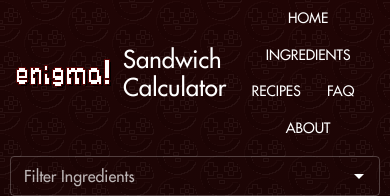
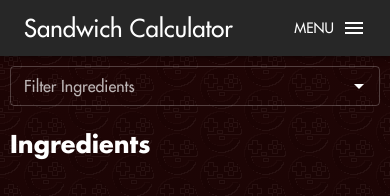
Before and after one commit to enigma0Z/pokemon-sv-sandwich-calc, a React (Create React App) app: page /explore in a window 390 px wide. Shown: the top 196 px of the page. Built offline with nearby package versions, Linux system fonts and the light colour scheme.

Commit message:
Slight UI updates
* Use an app bar
* Adjust side gutter ad placements
* Add drawer for mobile instead of button row

```diff
--- a/src/components/PowerRequirementComponent.tsx
+++ b/src/components/PowerRequirementComponent.tsx
@@ -22,10 +22,10 @@ export default function PowerRequirementComponent(
         padding: '.5em',
         display: props.requirements.length > 0 ? 'block' : 'none',
         position: 'fixed',
-        top: '.25em',
+        top: '5em',
         right: '.25em',
         zIndex: 1000,
-        borderRadius: '1em',
+        borderRadius: minimized ? '4em' : '1em',
       }}
       elevation={4}
     >
--- a/src/pages/Layout.tsx
+++ b/src/pages/Layout.tsx
@@ -1,9 +1,10 @@
-import { Box, Button, Link, Theme, Toolbar, Typography, useTheme } from '@mui/material';
+import { AppBar, Box, Button, Divider, Drawer, Grid, IconButton, Link, List, ListItemButton, ListItemText, Theme, Toolbar, Typography, useTheme } from '@mui/material';
 import { NavLink, Outlet, useLocation } from 'react-router-dom';
 import res from '../res';
 import './Layout.css';
 import { useEffect, useState } from 'react';
 import { NitroPayConfig } from '../util/NitroPayConfig';
+import { Menu } from '@mui/icons-material';
 
 const GUTTER_BREAKPOINT = 1536
 const ANCHOR_BREAKPOINT = 900
@@ -49,8 +50,7 @@ function createStickyStackAd() {
     ...NitroPayConfig,
     "format": "sticky-stack",
     "stickyStackLimit": 15,
-    "stickyStackSpace": 1.25,
-    "stickyStackOffset": 200,
+    "stickyStackSpace": 1.5,
     "sizes": sizes,
     "report": {
       "enabled": true,
@@ -82,8 +82,6 @@ function resizeListener(event: UIEvent) {
       (previousWidth < currentWidth && currentWidth >= ANCHOR_BREAKPOINT && previousWidth < ANCHOR_BREAKPOINT) // growing
     ) {
       createStickyStackAd()
-      // const bottomAnchorElement = document.getElementById(BOTTOM_ANCHOR_ID)
-      // if (bottomAnchorElement) bottomAnchorElement.remove()
     }
   }
 
@@ -91,8 +89,6 @@ function resizeListener(event: UIEvent) {
 }
 
 export default function Layout() {
-
-  const [search, setSearch] = useState(useLocation().search)
 
   const theme = useTheme()
   const styles = (theme: Theme) => ({
@@ -105,6 +101,7 @@ export default function Layout() {
       width: '90%'
     },
     gutter: {
+      paddingTop: '6em',
       [theme.breakpoints.up('xl')]: {
         minWidth: '340px',
       },
@@ -118,7 +115,7 @@ export default function Layout() {
     },
     layout: {
       display: 'flex',
-      flexDirection: 'row'
+      flexDirection: 'row',
     },
     app: {
       textAlign: 'left',
@@ -158,30 +155,93 @@ export default function Layout() {
     createStickyStackAd()
   })
 
+  const [search, setSearch] = useState(useLocation().search)
+  const [drawerOpen, setDrawerOpen] = useState(false)
+
   return (
     <>
       <div className="background-color"></div>
       <div className="background-image"></div>
 
-      {/* <AppBar position='absolute'> */}
+      <AppBar position="relative" >
         <Toolbar>
-          <img style={{ imageRendering: 'pixelated' }} src={res.img.logo} alt="enigma! logo" />
-          <Typography variant="h3" component="div" marginLeft={'.5em'}>
-            Sandwich Calculator
-          </Typography>
-          <Box marginLeft={'1em'}>
+          <Box margin={'.5em'}>
+            <Typography variant="h3" textAlign={'center'}>
+              Sandwich Calculator
+            </Typography>
+          </Box>
+          <Box sx={{ display: { xs: 'none', sm: 'none', md: 'flex' } }}>
             <nav>
-              <Button component={NavLink} to={`/${search}`}>Home</Button>
-              <Button component={NavLink} to={`/Explore${search}`}>Ingredients</Button>
-              <Button component={NavLink} to={`/Recipes${search}`}>Recipes</Button>
-              <Button component={NavLink} to={`/FAQ${search}`}>FAQ</Button>
-              <Button component={NavLink} to={`/About${search}`}>About</Button>
+              <Button size='small' component={NavLink} to={`/${search}`}>Home</Button>
+              <Button size='small' component={NavLink} to={`/Explore${search}`}>Ingredients</Button>
+              <Button size='small' component={NavLink} to={`/Recipes${search}`}>Recipes</Button>
+              <Button size='small' component={NavLink} to={`/FAQ${search}`}>FAQ</Button>
+              <Button size='small' component={NavLink} to={`/About${search}`}>About</Button>
             </nav>
           </Box>
-          <Box flexGrow={1} />
-          {/* <Button color="inherit">Login</Button> */}
+          <Box flex={1} />
+          <Button
+            color="inherit"
+            aria-label="open drawer"
+            onClick={() => { setDrawerOpen(true) }}
+            sx={{ display: { md: 'none' } }}
+          >
+            Menu &nbsp;
+            <Menu />
+          </Button>
+          <Button
+            size='small'
+            component={NavLink}
+            disabled
+            to={`/Login`}
+            sx={{ display: { xs: 'none', sm: 'none', md: 'flex' } }}
+          >
+            Login
+          </Button>
         </Toolbar>
-      {/* </AppBar> */}
+      </AppBar>
+      <Drawer
+        variant="temporary"
+        anchor='right'
+        open={drawerOpen}
+        onClose={() => { setDrawerOpen(false) }}
+        ModalProps={{
+          keepMounted: true, // Better open performance on mobile.
+        }}
+      >
+        <List>
+          {
+            [
+              { label: 'Home', path: '/' },
+              { label: 'Ingredients', path: '/Explore' },
+              { label: 'Recipes', path: '/Recipes' },
+              { label: 'FAQ', path: '/FAQ' },
+              { label: 'About', path: 'About' }
+            ].map(v => (
+              <ListItemButton
+                component={NavLink}
+                to={v.path + search}
+                key={JSON.stringify(v)}
+                onClick={() => { setDrawerOpen(false) }}
+              >
+                <ListItemText>
+                  <Typography variant='button'>
+                    {v.label}
+                  </Typography>
+                </ListItemText>
+              </ListItemButton>
+            ))
+          }
+          <Divider />
+          <ListItemButton disabled >
+            <ListItemText>
+              <Typography variant='button'>
+                Login
+              </Typography>
+            </ListItemText>
+          </ListItemButton>
+        </List>
+      </Drawer>
 
       <Box sx={classes.layout}>
         <Box sx={classes.app}>
--- a/src/util/NitroPayConfig.ts
+++ b/src/util/NitroPayConfig.ts
@@ -1,5 +1,5 @@
 export const NitroPayConfig = {
-  "demo": false,
+  "demo": true,
   "refreshLimit": 20,
   "refreshTime": 60,
 }
```
